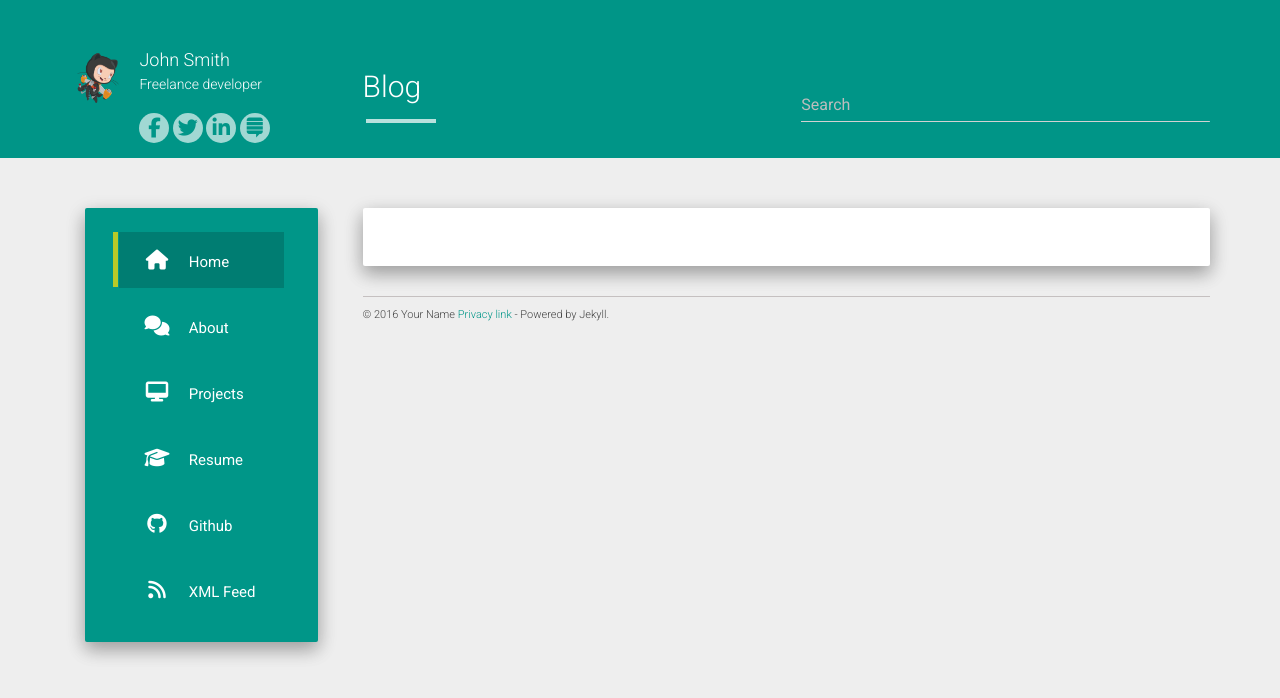
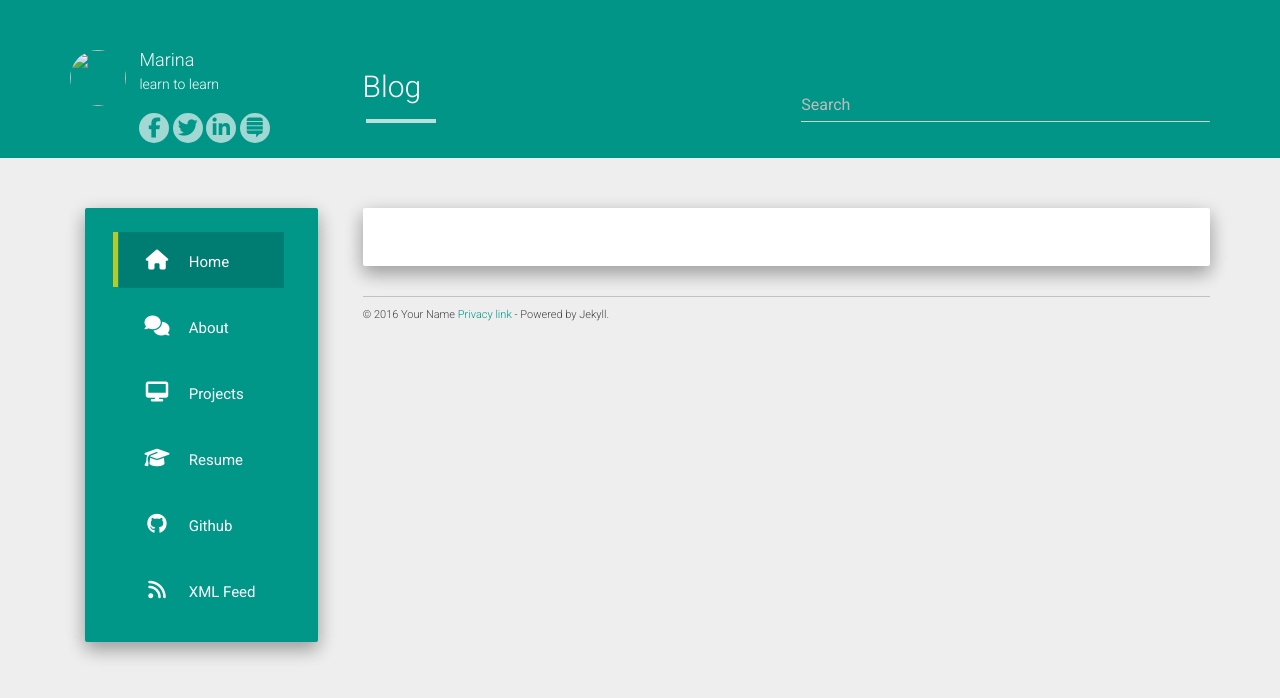
Before and after one commit to Marina-Ma/Marina-Ma.github.io, a Jekyll site: the page built from index.html, in a window 1280 px wide. Shown: the top 698 px of the page. Built offline with Jekyll 4.4.1, drawn with Linux system fonts in a browser that asks for light colours; nearby versions of some CDN libraries; the list of posts is cut into pages by our own code.

Commit message:
Update _config.yml

```diff
--- a/_config.yml
+++ b/_config.yml
@@ -1,12 +1,12 @@
-title: John Smith
+title: Marina
 description: My Personal Blog
-author: John Smith
+author: Marina
 logo: /hcz-jekyll-blog/static/img/avatar.png
-github: https://github.com/codeasashu
-about: Freelance developer
+github: https://github.com/Marina-Ma/Marina-Ma.github.io
+about: learn to learn
 
-baseurl: "https://codeasashu.github.io/hcz-jekyll-blog"
-url: "https://codeasashu.github.io/hcz-jekyll-blog"
+baseurl: "https://github.com/Marina-Ma/Marina-Ma.github.io"
+url: "https://github.com/Marina-Ma/Marina-Ma.github.io"
 
 allowsearch: true
 
```
